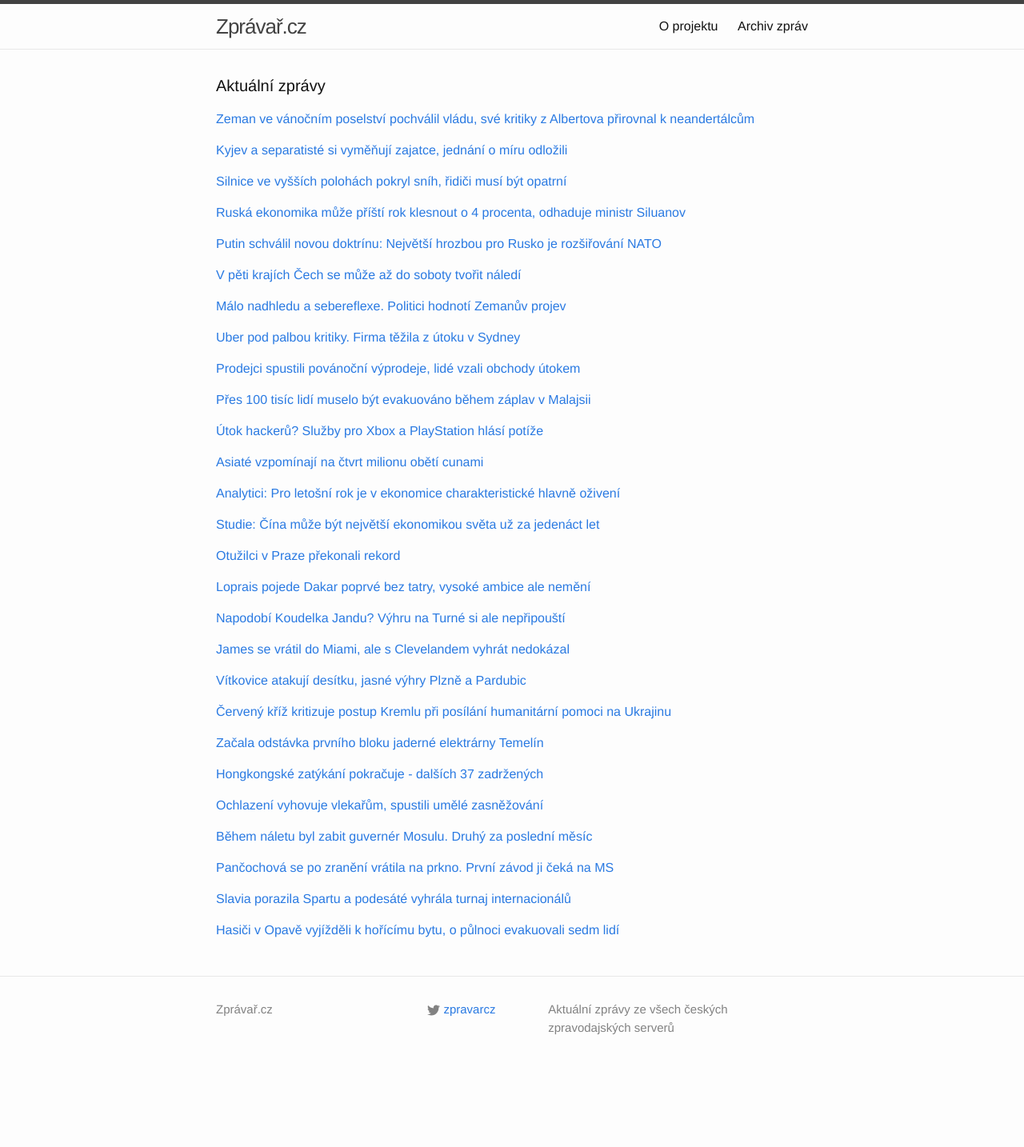
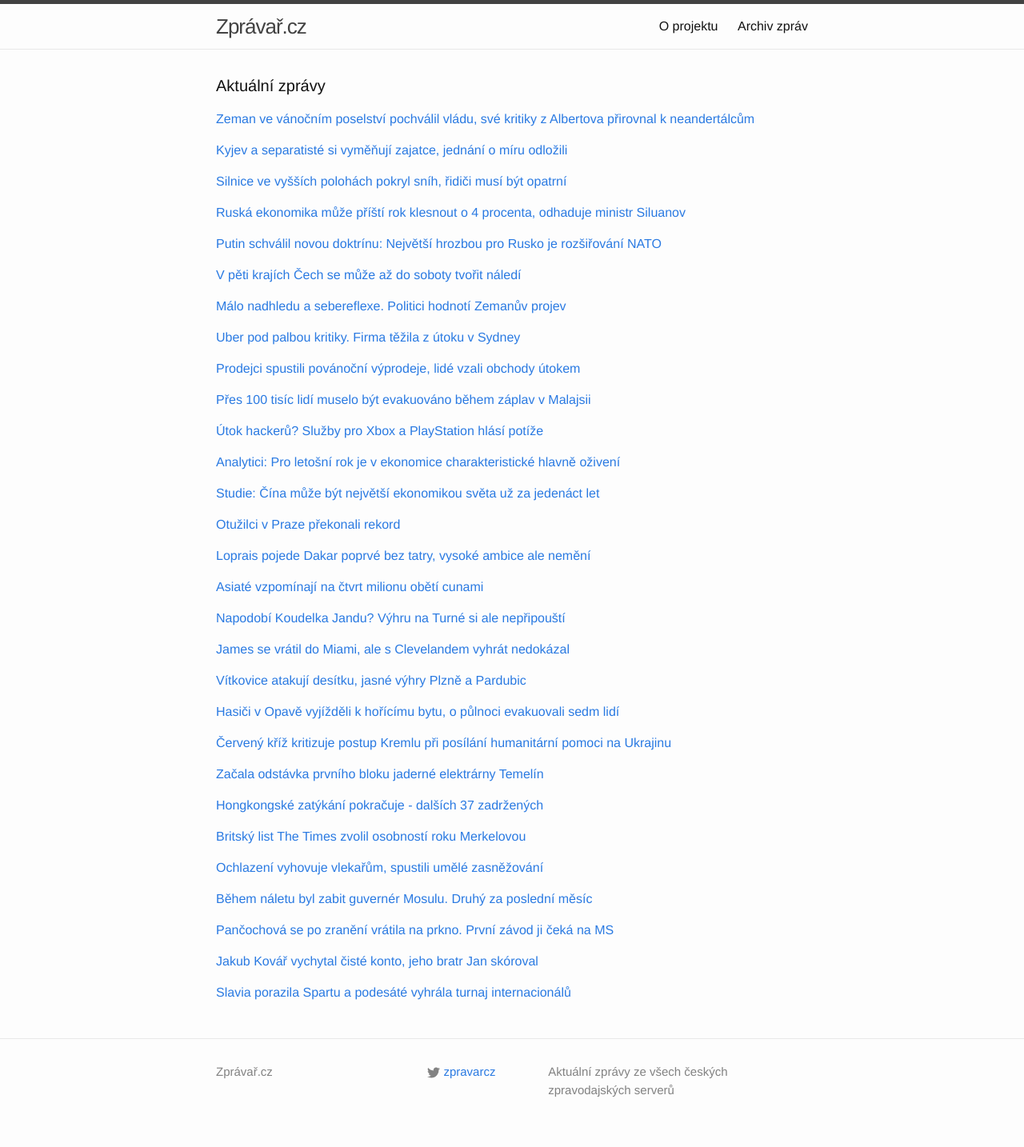
Before and after one commit to adliska/zpravar, a Jekyll site: the page built from index.html, in a window 1280 px wide. Shown: the whole page at 80% size. Built offline with Jekyll 4.4.1, drawn with Linux system fonts in a browser that asks for light colours; before the commit the page ends 1356 px from its top, so only the background shows below that.

Commit message:
zpravar news update

```diff
--- a/index.html
+++ b/index.html
@@ -163,45 +163,45 @@ layout: default
 <li><a href=http://e-svet.e15.cz/internet/online-sluzby-konzoli-playstation-a-xbox-hlasi-potize-pry-kvuli-hackerum-1148702>Online služby konzolí PlayStation a Xbox hlásí potíže, prý kvůli hackerům - e-svet.e15.cz</a></li>
 <li><a href=http://www.novinky.cz/internet-a-pc/357244-sluzby-pro-xbox-a-playstation-mely-problemy-asi-kvuli-hackerum.html>Služby pro Xbox a PlayStation měly problémy, asi kvůli hackerům - www.novinky.cz</a></li>
 </ul>
-</div><p><a href="javascript:;" onclick="toggle_visibility('zpravy11')">Asiaté vzpomínají na čtvrt milionu obětí cunami</a></p>
+</div><p><a href="javascript:;" onclick="toggle_visibility('zpravy11')">Analytici: Pro letošní rok je v ekonomice charakteristické hlavně oživení</a></p>
 <div id="zpravy11" style="display:none">
-<ul>
-<li><a href=http://www.ceskenoviny.cz/zpravy/zpravy/asiate-vzpominaji-na-ctvrt-milionu-obeti-cunami/1162478>Asiaté vzpomínají na čtvrt milionu obětí cunami - www.ceskenoviny.cz</a></li>
-<li><a href=http://www.lidovky.cz/lide-v-asii-si-pripomina-deset-let-od-tsunami-f3c-/zpravy-svet.aspx?c=A141226_082127_ln_zahranici_Ele>Svět si připomíná deset let od tsunami  - www.lidovky.cz</a></li>
-<li><a href=http://www.lidovky.cz/lide-v-asii-si-pripominaji-deset-let-od-tsunami-fq8-/zpravy-svet.aspx?c=A141226_082127_ln_zahranici_Ele>Lidé v Asii si připomínají deset let od tsunami  - www.lidovky.cz</a></li>
-<li><a href=http://www.novinky.cz/zahranicni/svet/357241-pred-deseti-lety-uderila-niciva-vlna-tsunami-zabila-ctvrt-milionu-lidi.html>Před deseti lety udeřila ničivá vlna tsunami, zabila čtvrt miliónu lidí - www.novinky.cz</a></li>
-</ul>
-</div><p><a href="javascript:;" onclick="toggle_visibility('zpravy12')">Analytici: Pro letošní rok je v ekonomice charakteristické hlavně oživení</a></p>
-<div id="zpravy12" style="display:none">
 <ul>
 <li><a href=http://www.denik.cz/ekonomika/analytici-pro-letosni-rok-je-v-ekonomice-charakteristicke-hlavne-oziveni-2014122.html>Analytici: Pro letošní rok je v ekonomice charakteristické hlavně oživení - www.denik.cz</a></li>
 <li><a href=http://byznys.ihned.cz/c1-63301240-analytici-nezamestnanost-v-cesku-klesa-investice-hdp-ekonomika-oziveni>Analytici hodnotí rok 2014 dobře, přišlo oživení i pokles nezaměstnanosti - byznys.ihned.cz</a></li>
 <li><a href=http://www.financninoviny.cz/zpravodajstvi/zpravy/pro-letosni-rok-je-v-ekonomice-charakteristicke-hlavne-oziveni/1162464>Pro letošní rok je v ekonomice charakteristické hlavně oživení - www.financninoviny.cz</a></li>
 <li><a href=http://zpravy.e15.cz/domaci/ekonomika/2014-rok-ekonomickeho-oziveni-podle-analytiku-se-probudili-spotrebitele-1148705>2014: rok ekonomického oživení. Podle analytiků se probudili spotřebitelé - zpravy.e15.cz</a></li>
 </ul>
-</div><p><a href="javascript:;" onclick="toggle_visibility('zpravy13')">Studie: Čína může být největší ekonomikou světa už za jedenáct let</a></p>
-<div id="zpravy13" style="display:none">
+</div><p><a href="javascript:;" onclick="toggle_visibility('zpravy12')">Studie: Čína může být největší ekonomikou světa už za jedenáct let</a></p>
+<div id="zpravy12" style="display:none">
 <ul>
 <li><a href=http://zpravy.e15.cz/zahranicni/ekonomika/studie-cina-muze-byt-nejvetsi-ekonomikou-sveta-uz-za-jedenact-let-1148750>Studie: Čína může být největší ekonomikou světa už za jedenáct let - zpravy.e15.cz</a></li>
 <li><a href=http://www.ceskatelevize.cz/ct24/ekonomika/296464-cina-muze-byt-ekonomickou-jednickou-driv-nez-se-cekalo/>Čína může být ekonomickou jedničkou dřív, než se čekalo - www.ceskatelevize.cz</a></li>
 <li><a href=http://www.novinky.cz/ekonomika/357264-cina-muze-byt-nejvetsi-ekonomikou-sveta-uz-za-11-let-predpovidaji-experti.html>Čína může být největší ekonomikou světa už za 11 let, předpovídají experti - www.novinky.cz</a></li>
 <li><a href=http://www.financninoviny.cz/zpravodajstvi/zpravy/cebr-cina-muze-byt-nejvetsi-ekonomikou-sveta-uz-za-11-let/1162538>CEBR: Čína může být největší ekonomikou světa už za 11 let - www.financninoviny.cz</a></li>
 </ul>
-</div><p><a href="javascript:;" onclick="toggle_visibility('zpravy14')">Otužilci v Praze překonali rekord</a></p>
-<div id="zpravy14" style="display:none">
+</div><p><a href="javascript:;" onclick="toggle_visibility('zpravy13')">Otužilci v Praze překonali rekord</a></p>
+<div id="zpravy13" style="display:none">
 <ul>
 <li><a href=http://www.novinky.cz/domaci/357266-otuzilci-v-praze-prekonali-rekord.html>Otužilci v Praze překonali rekord - www.novinky.cz</a></li>
 <li><a href=http://www.ceskenoviny.cz/zpravy/zpravy/svatek-otuzilcu-na-vltave-prekonal-lonsky-rekord/1162511>Svátek otužilců na Vltavě překonal loňský rekord - www.ceskenoviny.cz</a></li>
 <li><a href=http://zpravy.aktualne.cz/domaci/otuzilci-se-vrhli-do-ledove-vltavy-hrala-je-pry-atmosfera/r~51ef738c8d0511e486b9002590604f2e/>Otužilci se vrhli do ledové Vltavy. Hřála je prý atmosféra - zpravy.aktualne.cz</a></li>
 <li><a href=http://www.tyden.cz/rubriky/relax/zabava/nikodemuv-memorial-do-vltavy-naskakal-rekordni-pocet-otuzilcu_328369.html>Nikodémův Memoriál: do Vltavy naskákal rekordní počet otužilců - www.tyden.cz</a></li>
 </ul>
-</div><p><a href="javascript:;" onclick="toggle_visibility('zpravy15')">Loprais pojede Dakar poprvé bez tatry, vysoké ambice ale nemění</a></p>
-<div id="zpravy15" style="display:none">
+</div><p><a href="javascript:;" onclick="toggle_visibility('zpravy14')">Loprais pojede Dakar poprvé bez tatry, vysoké ambice ale nemění</a></p>
+<div id="zpravy14" style="display:none">
 <ul>
 <li><a href=http://www.sportovninoviny.cz/zpravy/loprais-pojede-dakar-poprve-bez-tatry-vysoke-ambice-ale-nemeni/1162485>Loprais pojede Dakar poprvé bez tatry, vysoké ambice ale nemění - www.sportovninoviny.cz</a></li>
 <li><a href=http://sport.aktualne.cz/loprais-pojede-dakar-poprve-bez-tatry-podium-chce-i-s-manem/r~2b8a65b88ceb11e49f60002590604f2e/>Loprais pojede Dakar poprvé bez tatry, pódium chce i s manem - sport.aktualne.cz</a></li>
 <li><a href=http://sport.idnes.cz/ales-loprais-rallye-dakar-0yi-/motorsport.aspx?c=A141226_114130_motorsport_ald>Loprais pojede Dakar poprvé bez tatry, vysoké ambice ale nemění - sport.idnes.cz</a></li>
 <li><a href=http://www.denik.cz/motorismus/loprais-miri-na-dakar-poprve-bez-tatry-vysoke-ambice-se-nemeni-20141226.html>Loprais míří na Dakar bez tatry. Vysoké ambice zůstávají: Pole mi nesmí ujet - www.denik.cz</a></li>
+</ul>
+</div><p><a href="javascript:;" onclick="toggle_visibility('zpravy15')">Asiaté vzpomínají na čtvrt milionu obětí cunami</a></p>
+<div id="zpravy15" style="display:none">
+<ul>
+<li><a href=http://www.ceskenoviny.cz/zpravy/zpravy/asiate-vzpominaji-na-ctvrt-milionu-obeti-cunami/1162478>Asiaté vzpomínají na čtvrt milionu obětí cunami - www.ceskenoviny.cz</a></li>
+<li><a href=http://www.lidovky.cz/lide-v-asii-si-pripomina-deset-let-od-tsunami-f3c-/zpravy-svet.aspx?c=A141226_082127_ln_zahranici_Ele>Svět si připomíná deset let od tsunami  - www.lidovky.cz</a></li>
+<li><a href=http://www.lidovky.cz/lide-v-asii-si-pripominaji-deset-let-od-tsunami-fq8-/zpravy-svet.aspx?c=A141226_082127_ln_zahranici_Ele>Lidé v Asii si připomínají deset let od tsunami  - www.lidovky.cz</a></li>
+<li><a href=http://www.novinky.cz/zahranicni/svet/357241-pred-deseti-lety-uderila-niciva-vlna-tsunami-zabila-ctvrt-milionu-lidi.html>Před deseti lety udeřila ničivá vlna tsunami, zabila čtvrt miliónu lidí - www.novinky.cz</a></li>
 </ul>
 </div><p><a href="javascript:;" onclick="toggle_visibility('zpravy16')">Napodobí Koudelka Jandu? Výhru na Turné si ale nepřipouští</a></p>
 <div id="zpravy16" style="display:none">
@@ -227,60 +227,74 @@ layout: default
 <li><a href=http://hokej.idnes.cz/hokejova-extraliga-31-kolo-0ym-/hokej.aspx?c=A141223_2126522_hokej_tof>Vítkovice otočily se Zlínem, Vary s Hradcem. Plzeň rozbila Boleslav - hokej.idnes.cz</a></li>
 <li><a href=http://www.sportovninoviny.cz/zpravy/vitkovice-otocily-duel-se-zlinem-plzen-deklasovala-vary/1162376>Vítkovice otočily duel se Zlínem, Plzeň deklasovala Vary - www.sportovninoviny.cz</a></li>
 </ul>
-</div><p><a href="javascript:;" onclick="toggle_visibility('zpravy19')">Červený kříž kritizuje postup Kremlu při posílání humanitární pomoci na Ukrajinu</a></p>
+</div><p><a href="javascript:;" onclick="toggle_visibility('zpravy19')">Hasiči v Opavě vyjížděli k hořícímu bytu, o půlnoci evakuovali sedm lidí</a></p>
 <div id="zpravy19" style="display:none">
+<ul>
+<li><a href=http://ostrava.idnes.cz/pozar-obyvaciho-pokoje-v-opave-dzb-/ostrava-zpravy.aspx?c=A141226_114221_ostrava-zpravy_kol>Hasiči v Opavě vyjížděli k hořícímu bytu, o půlnoci evakuovali sedm lidí - ostrava.idnes.cz</a></li>
+<li><a href=http://zpravy.aktualne.cz/regiony/pri-pozaru-v-opave-se-zranili-ctyri-lide-nadychali-se-koure/r~9bea7f128ce311e4b98c002590604f2e/>Při požáru v Opavě se zranili čtyři lidé, nadýchali se kouře - zpravy.aktualne.cz</a></li>
+<li><a href=http://www.novinky.cz/krimi/357247-pri-pozaru-v-opavskem-byte-se-zranili-ctyri-lide.html>Při požáru v opavském bytě se zranili čtyři lidé - www.novinky.cz</a></li>
+</ul>
+</div><p><a href="javascript:;" onclick="toggle_visibility('zpravy20')">Červený kříž kritizuje postup Kremlu při posílání humanitární pomoci na Ukrajinu</a></p>
+<div id="zpravy20" style="display:none">
 <ul>
 <li><a href=http://www.rozhlas.cz/_zprava/cerveny-kriz-kritizuje-postup-kremlu-pri-posilani-humanitarni-pomoci-na-ukrajinu--1436763>Červený kříž kritizuje postup Kremlu při posílání humanitární pomoci na Ukrajinu - www.rozhlas.cz</a></li>
 <li><a href=http://www.tyden.cz/rubriky/zahranici/rusko-a-okoli/na-ukrajinu-putoval-dalsi-humanitarni-konvoj-invaze_328341.html>Na Ukrajinu putoval další humanitární konvoj. Invaze? - www.tyden.cz</a></li>
 <li><a href=http://www.novinky.cz/zahranicni/evropa/357239-sef-cerveneho-krize-v-moskve-humanitarni-konvoje-spis-invaze.html>Šéf Červeného kříže v Moskvě: Humanitární konvoje? Spíš invaze - www.novinky.cz</a></li>
 </ul>
-</div><p><a href="javascript:;" onclick="toggle_visibility('zpravy20')">Začala odstávka prvního bloku jaderné elektrárny Temelín </a></p>
-<div id="zpravy20" style="display:none">
+</div><p><a href="javascript:;" onclick="toggle_visibility('zpravy21')">Začala odstávka prvního bloku jaderné elektrárny Temelín </a></p>
+<div id="zpravy21" style="display:none">
 <ul>
 <li><a href=http://www.lidovky.cz/zacala-odstavka-prvniho-bloku-jaderne-elektrarny-temelin-pm7-/zpravy-domov.aspx?c=A141226_104734_ln_domov_Ele>Začala odstávka prvního bloku jaderné elektrárny Temelín  - www.lidovky.cz</a></li>
 <li><a href=http://www.financninoviny.cz/zpravodajstvi/zpravy/v-temelinske-elektrarne-zacala-odstavka-prvniho-bloku/1162477>V temelínské elektrárně začala odstávka prvního bloku - www.financninoviny.cz</a></li>
 <li><a href=http://ekonomika.idnes.cz/odstavka-prvniho-bloku-temelin-2014-drd-/ekonomika.aspx?c=A141226_110205_ekonomika_hro>Temelín zahájil odstávku prvního bloku, mimo provoz bude do konce roku - ekonomika.idnes.cz</a></li>
 </ul>
-</div><p><a href="javascript:;" onclick="toggle_visibility('zpravy21')">Hongkongské zatýkání pokračuje - dalších 37 zadržených</a></p>
-<div id="zpravy21" style="display:none">
+</div><p><a href="javascript:;" onclick="toggle_visibility('zpravy22')">Hongkongské zatýkání pokračuje - dalších 37 zadržených</a></p>
+<div id="zpravy22" style="display:none">
 <ul>
 <li><a href=http://www.ceskatelevize.cz/ct24/svet/296443-hongkongske-zatykani-pokracuje-dalsich-37-zadrzenych/>Hongkongské zatýkání pokračuje - dalších 37 zadržených - www.ceskatelevize.cz</a></li>
 <li><a href=http://www.lidovky.cz/policie-v-hong-kongu-zadrzela-dalsich-37-demonstrantu-pc5-/zpravy-svet.aspx?c=A141226_072844_ln_zahranici_Ele>Policie v Hong Kongu zadržela dalších 37 demonstrantů  - www.lidovky.cz</a></li>
 <li><a href=http://zpravy.aktualne.cz/zahranici/policie-v-hongkongu-zadrzela-v-ulicich-dalsi-demonstranty/r~720b42a68cc711e486b9002590604f2e/>Policie v Hongkongu zadržela v ulicích další demonstranty - zpravy.aktualne.cz</a></li>
 </ul>
-</div><p><a href="javascript:;" onclick="toggle_visibility('zpravy22')">Ochlazení vyhovuje vlekařům, spustili umělé zasněžování</a></p>
-<div id="zpravy22" style="display:none">
+</div><p><a href="javascript:;" onclick="toggle_visibility('zpravy23')">Britský list The Times zvolil osobností roku Merkelovou</a></p>
+<div id="zpravy23" style="display:none">
+<ul>
+<li><a href=http://www.novinky.cz/zahranicni/evropa/357269-britsky-list-the-times-zvolil-osobnosti-roku-merkelovou.html>Britský list The Times zvolil osobností roku Merkelovou - www.novinky.cz</a></li>
+<li><a href=http://zahranicni.ihned.cz/evropa-slovensko/c1-63302360-osobnosti-roku-deniku-the-times-je-angela-merkelova-loni-vyhral-putin>Osobností roku deníku The Times je Angela Merkelová. Loni vyhrál Putin - zahranicni.ihned.cz</a></li>
+<li><a href=http://www.lidovky.cz/britsky-list-the-times-zvolil-osobnosti-roku-merkelovou-pm1-/lide.aspx?c=A141226_192928_lide_sho>Osobností roku je podle The Times Merkelová. Loni list vybral Putina  - www.lidovky.cz</a></li>
+</ul>
+</div><p><a href="javascript:;" onclick="toggle_visibility('zpravy24')">Ochlazení vyhovuje vlekařům, spustili umělé zasněžování</a></p>
+<div id="zpravy24" style="display:none">
 <ul>
 <li><a href=http://zpravy.aktualne.cz/domaci/ochlazeni-vyhovuje-vlekarum-spustili-umele-zasnezovani/r~09d503348d2b11e4b98c002590604f2e/>Ochlazení vyhovuje vlekařům, spustili umělé zasněžování - zpravy.aktualne.cz</a></li>
 <li><a href=http://www.ceskatelevize.cz/ct24/domaci/296439-cesko-zasypal-snih-vlekari-pustili-snehova-dela/>Česko zasypal sníh, vlekaři pustili sněhová děla - www.ceskatelevize.cz</a></li>
 <li><a href=http://www.ceskatelevize.cz/ct24/domaci/296439-cesko-zasypal-snih-vlekari-pustily-snehova-dela/>Česko zasypal sníh, vlekaři pustily sněhová děla - www.ceskatelevize.cz</a></li>
 </ul>
-</div><p><a href="javascript:;" onclick="toggle_visibility('zpravy23')">Během náletu byl zabit guvernér Mosulu. Druhý za poslední měsíc </a></p>
-<div id="zpravy23" style="display:none">
+</div><p><a href="javascript:;" onclick="toggle_visibility('zpravy25')">Během náletu byl zabit guvernér Mosulu. Druhý za poslední měsíc </a></p>
+<div id="zpravy25" style="display:none">
 <ul>
 <li><a href=http://www.lidovky.cz/behem-naletu-byl-zabit-guverner-mosulu-druhy-za-posledni-mesic-pvg-/zpravy-svet.aspx?c=A141226_092041_ln_zahranici_Ele>Během náletu byl zabit guvernér Mosulu. Druhý za poslední měsíc  - www.lidovky.cz</a></li>
 <li><a href=http://www.ceskatelevize.cz/ct24/svet/296438-boj-proti-is-guverner-mosulu-padl-pentagon-ma-plan-na-dobyti-mesta/>Boj proti IS: Guvernér Mosulu padl, Pentagon má plán na dobytí města - www.ceskatelevize.cz</a></li>
 <li><a href=http://zpravy.aktualne.cz/zahranici/koalicni-letadla-zabila-dalsiho-guvernera-irackeho-mosulu/r~4a33a5d48cd611e498be002590604f2e/>Koaliční letadla zabila dalšího guvernéra iráckého Mosulu - zpravy.aktualne.cz</a></li>
 </ul>
-</div><p><a href="javascript:;" onclick="toggle_visibility('zpravy24')">Pančochová se po zranění vrátila na prkno. První závod ji čeká na MS</a></p>
-<div id="zpravy24" style="display:none">
+</div><p><a href="javascript:;" onclick="toggle_visibility('zpravy26')">Pančochová se po zranění vrátila na prkno. První závod ji čeká na MS</a></p>
+<div id="zpravy26" style="display:none">
 <ul>
 <li><a href=http://www.denik.cz/zimni_sporty/pancochova-se-po-zraneni-vratila-na-prkno-prvni-start-ji-ceka-na-ms-20141226.html>Pančochová se po zranění vrátila na prkno. První závod ji čeká na MS - www.denik.cz</a></li>
 <li><a href=http://www.sportovninoviny.cz/zpravy/pancochova-uz-trenuje-prvni-zavod-pojede-na-mistrovstvi-sveta/1162481>Pančochová už trénuje, první závod pojede na mistrovství světa - www.sportovninoviny.cz</a></li>
 <li><a href=http://sport.aktualne.cz/pancochova-travi-vanoce-v-usa-letet-domu-kvuli-nim-je-drahe/r~bd0de9e48ce911e4a7d8002590604f2e/>Pančochová tráví Vánoce v USA. Letět domů kvůli nim je drahé - sport.aktualne.cz</a></li>
 </ul>
-</div><p><a href="javascript:;" onclick="toggle_visibility('zpravy25')">Slavia porazila Spartu a podesáté vyhrála turnaj internacionálů</a></p>
-<div id="zpravy25" style="display:none">
+</div><p><a href="javascript:;" onclick="toggle_visibility('zpravy27')">Jakub Kovář vychytal čisté konto, jeho bratr Jan skóroval</a></p>
+<div id="zpravy27" style="display:none">
+<ul>
+<li><a href=http://sport.aktualne.cz/jakub-kovar-vychytal-ciste-konto-jeho-bratr-jan-skoroval/r~29c709128d2b11e4833a0025900fea04/>Jakub Kovář vychytal čisté konto, jeho bratr Jan skóroval - sport.aktualne.cz</a></li>
+<li><a href=http://hokej.idnes.cz/evropske-hokejove-ligy-khl-jakub-kovar-dyl-/evropa.aspx?c=A141226_184746_evropa_ald>Jakub Kovář vychytal v KHL sedmou nulu, jeho bratr Jan vstřelil gól - hokej.idnes.cz</a></li>
+<li><a href=http://www.denik.cz/hokej/kovar-udrzel-dalsim-cistym-kontem-jekaterinburg-ve-hre-o-play-off-khl-20141226.html>Kovář udržel dalším čistým kontem Jekatěrinburg ve hře o play off KHL - www.denik.cz</a></li>
+</ul>
+</div><p><a href="javascript:;" onclick="toggle_visibility('zpravy28')">Slavia porazila Spartu a podesáté vyhrála turnaj internacionálů</a></p>
+<div id="zpravy28" style="display:none">
 <ul>
 <li><a href=http://www.sportovninoviny.cz/zpravy/slavia-porazila-spartu-a-podesate-vyhrala-turnaj-internacionalu/1162590>Slavia porazila Spartu a podesáté vyhrála turnaj internacionálů - www.sportovninoviny.cz</a></li>
 <li><a href=http://fotbal.idnes.cz/fotbalovy-turnaj-internacionalu-dq0-/fot_dsouteze.aspx?c=A141226_185650_fot_dsouteze_ald>Vánoční turnaj internacionálů vyhrála Slavia. Ve finále zdolala Spartu - fotbal.idnes.cz</a></li>
 <li><a href=http://www.denik.cz/fotbal/vanocni-turnaj-internacionalu-patril-slavii-predstavili-se-smicer-i-berger-20141.html>Vánoční turnaj internacionálů patřil Slavii. Šmicer hrál po boku Bergera - www.denik.cz</a></li>
 </ul>
-</div><p><a href="javascript:;" onclick="toggle_visibility('zpravy26')">Hasiči v Opavě vyjížděli k hořícímu bytu, o půlnoci evakuovali sedm lidí</a></p>
-<div id="zpravy26" style="display:none">
-<ul>
-<li><a href=http://ostrava.idnes.cz/pozar-obyvaciho-pokoje-v-opave-dzb-/ostrava-zpravy.aspx?c=A141226_114221_ostrava-zpravy_kol>Hasiči v Opavě vyjížděli k hořícímu bytu, o půlnoci evakuovali sedm lidí - ostrava.idnes.cz</a></li>
-<li><a href=http://zpravy.aktualne.cz/regiony/pri-pozaru-v-opave-se-zranili-ctyri-lide-nadychali-se-koure/r~9bea7f128ce311e4b98c002590604f2e/>Při požáru v Opavě se zranili čtyři lidé, nadýchali se kouře - zpravy.aktualne.cz</a></li>
-<li><a href=http://www.novinky.cz/krimi/357247-pri-pozaru-v-opavskem-byte-se-zranili-ctyri-lide.html>Při požáru v opavském bytě se zranili čtyři lidé - www.novinky.cz</a></li>
-</ul>
 </div></div>
```
